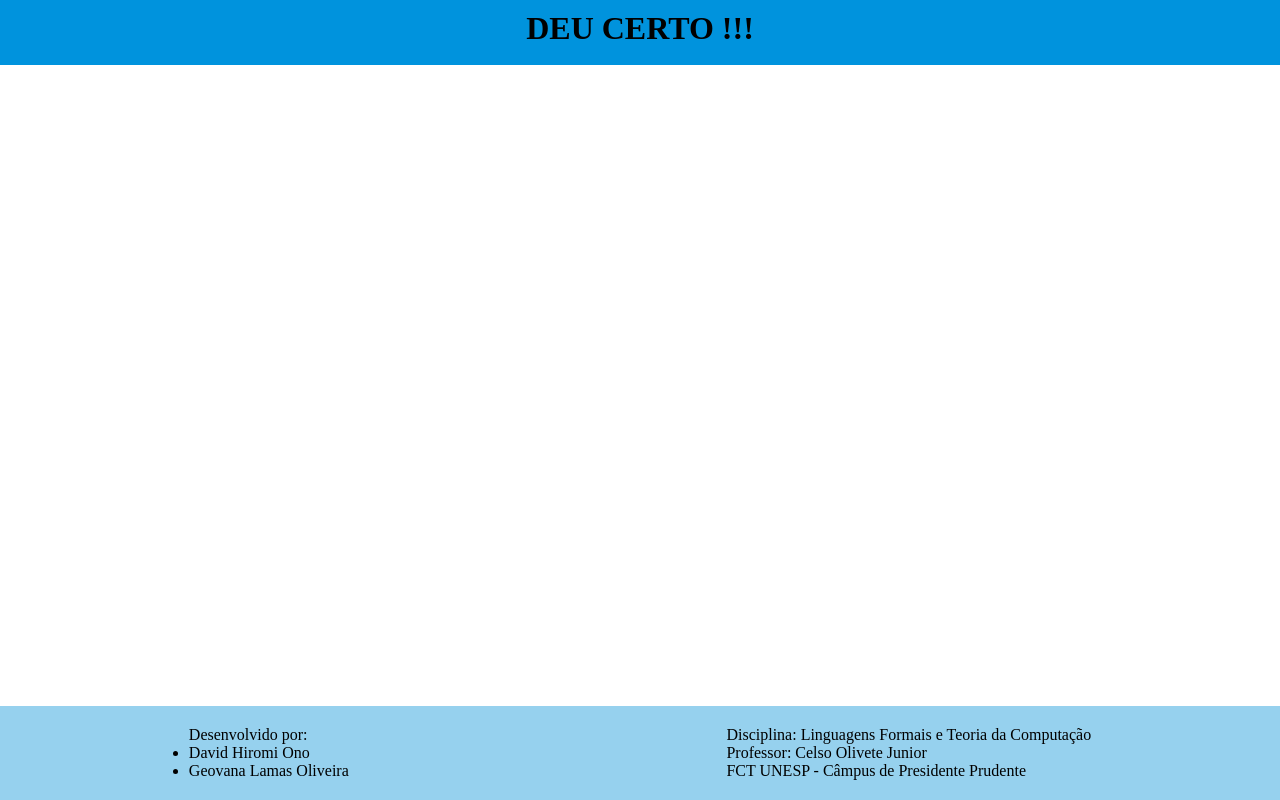
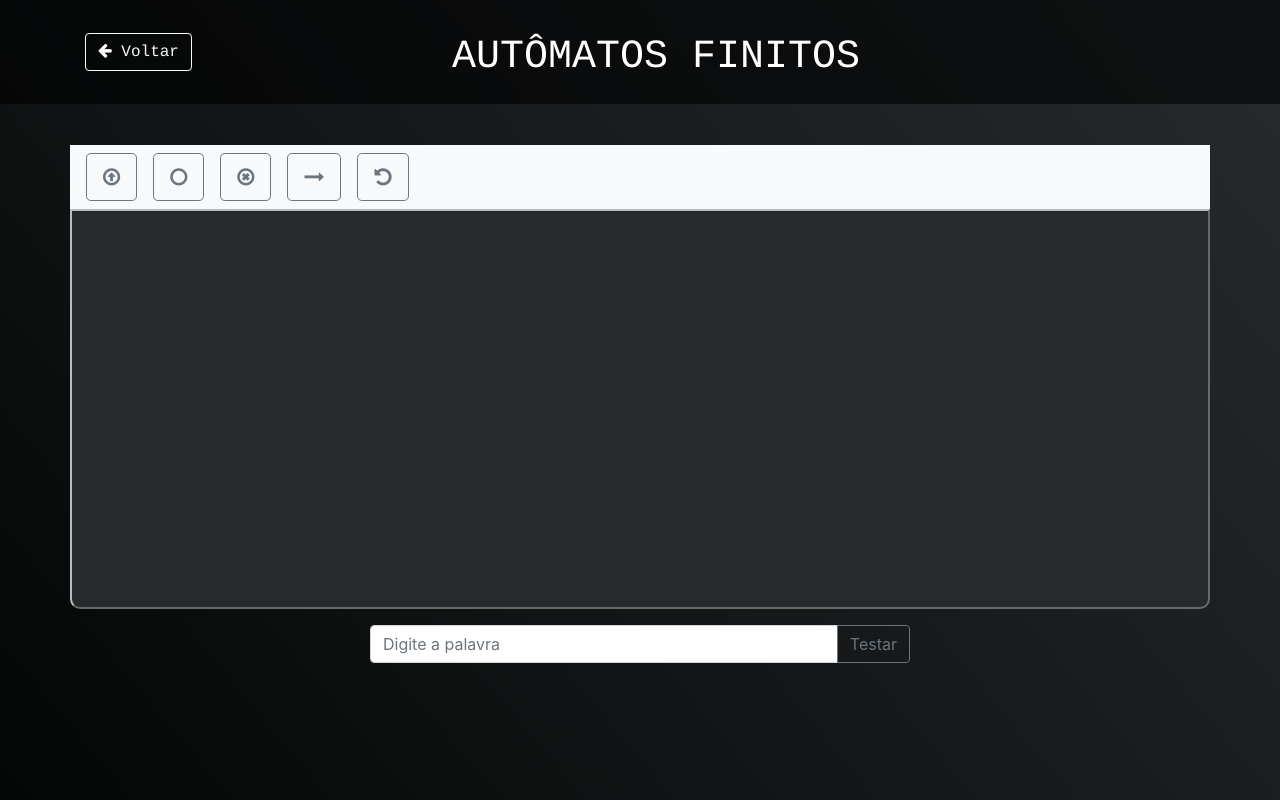
Before and after one commit to Tungsinn/trabalho-linguagens-formais, a plain HTML site: page Autômatos Finitos/index.html in a window 1280 px wide. Drawn offline with nearby package versions, Linux system fonts and the light colour scheme.

Commit message:
Criação da caixa do autômato e barra de navegação com as ferramentas

```diff
--- a/Autômatos Finitos/index.html
+++ b/Autômatos Finitos/index.html
@@ -1,29 +1,90 @@
 <!DOCTYPE html>
 <html lang="pt-br">
-<head>
-    <meta charset="UTF-8">
-    <meta name="viewport" content="width=device-width, initial-scale=1.0">
-    <title>Trabalho Prático</title>
-    <link rel="stylesheet" href="style.css">
-</head>
+  <head>
+    <!-- Meta tags Obrigatórias -->
+    <meta charset="utf-8">
+    <meta name="viewport" content="width=device-width, initial-scale=1, shrink-to-fit=no">
+
+    <!-- Bootstrap CSS -->
+    <link rel="stylesheet" href="https://stackpath.bootstrapcdn.com/bootstrap/4.1.3/css/bootstrap.min.css" integrity="sha384-MCw98/SFnGE8fJT3GXwEOngsV7Zt27NXFoaoApmYm81iuXoPkFOJwJ8ERdknLPMO" crossorigin="anonymous">
+
+    <!-- Font Awesome -->
+    <link rel="stylesheet" href="https://cdnjs.cloudflare.com/ajax/libs/font-awesome/4.7.0/css/font-awesome.min.css">
+
+    <!-- HTML5Shiv -->
+    <!--[if lt IE 9]>
+      <script src="https://oss.maxcdn.com/html5shiv/3.7.2/html5shiv.min.js"></script>
+    <![endif]-->
+
+    <!-- Estilo customizado -->
+    <link rel="stylesheet" type="text/css" href="style.css">
+
+    <title>Linguagens Regulares</title>
+    <link rel="icon" href="../unesp-icon.png">
+  </head>
+
 <body>
     <header>
-        <h1>DEU CERTO !!!</h1>
+        <nav class="navbar navbar-expand-md navbar-light fixed-top navbar-transparente">
+            <div class="container">
+                <a href="../index.html" class="btn btn-md btn-outline-light">
+                    <i class="fa fa-arrow-left text-white"></i>
+                     Voltar
+                </a>
+
+                <h1>Autômatos Finitos</h1>
+            </div>
+        </nav>
     </header>
 
-    <footer>
-        <div>
-            <p>Desenvolvido por:</p>
-            <ul>
-                <li>David Hiromi Ono</li>
-                <li>Geovana Lamas Oliveira</li>
-            </ul>
+    <section id="principal">
+        <div class="container">
+            <div class="row">
+                <nav class="navbar navbar-light bg-light col-md-12">
+                    <form class="form-inline">
+                        <button class="btn btn-lg btn-outline-secondary mr-3" type="button" data-toggle="tooltip" data-placement="top"
+                        title="Selecionar">
+                            <i class="fa fa-arrow-circle-o-up"></i>
+                        </button>
+
+                        <button class="btn btn-lg btn-outline-secondary mr-3" type="button" data-toggle="tooltip" data-placement="top"
+                        title="Criar estado">
+                            <i class="fa fa-circle-o"></i>
+                        </button>
+
+                        <button class="btn btn-lg btn-outline-secondary mr-3" type="button" data-toggle="tooltip" data-placement="top"
+                        title="Apagar">
+                            <i class="fa fa-times-circle-o"></i>
+                        </button>
+
+                        <button class="btn btn-lg btn-outline-secondary mr-3" type="button" data-toggle="tooltip" data-placement="top"
+                        title="Criar transição">
+                            <i class="fa fa-long-arrow-right"></i>
+                        </button>
+
+                        <button class="btn btn-lg btn-outline-secondary mr-3" type="button" data-toggle="tooltip" data-placement="top"
+                        title="Desfazer">
+                            <i class="fa fa-undo"></i>
+                        </button>
+                    </form>
+                </nav>
+
+                <div id="automato" class="col-md-12">
+
+                </div>
+
+                <div class="col-md-6 input-group mt-3 mb-3">
+                    <input type="text" id="test" class="form-control" placeholder="Digite a palavra">
+                    <div class="input-group-append">
+                        <button id="testaExpressao" class="btn btn-outline-secondary" type="button">
+                            Testar
+                        </button>
+                    </div>
+                </div>
+            </div>
         </div>
-        <div>
-            <p>Disciplina: Linguagens Formais e Teoria da Computação</p>
-            <p>Professor: Celso Olivete Junior</p>
-            <p>FCT UNESP - Câmpus de Presidente Prudente</p>
-        </div>
-    </footer>
+    </section>
+
+    <script src="./script.js"></script>
 </body>
 </html>
--- a/Autômatos Finitos/style.css
+++ b/Autômatos Finitos/style.css
@@ -1,39 +1,49 @@
-*{
-    padding: 0;
-    margin: 0;
+html, body {
+    height: 100%;
+    overflow-x: hidden;
 }
 
-header{
-    height: 65px;
-    background-color: #0093DD;
+body {
+    background: linear-gradient(50deg, #050606, #272b2e);
+}
+
+nav.navbar-transparente {
+    padding: 15px 0px;
+    background: rgba(0,0,0,0.6);
+}
+
+a {
+    color: white;
+    font-family: Courier, Arial, Helvetica, sans-serif;
+    text-decoration: none;
+}
+
+#principal {
+    margin-top: 145px;
     text-align: center;
 }
 
-h1{
-    padding: 10px;
+#automato {
+    border: 2px solid #bbbdbd;
+    border-style: outset;
+    border-radius: 0px 0px 10px 10px;
+    background-color: #272b2e;
+    width: 600px;
+    height: 400px;
 }
 
-.botoes{
-    display: flex;
-    flex-direction: column;
-    align-items: center;
-    margin: 40px;
+.col-md-6 {
+    float: none;
+    margin: auto;
 }
 
-button{
-    margin: 15px;
-    padding: 12px;
-    width: 250px;
-    background-color: #0093DD;
+/*************** TIPOGRAFIA **************/
+
+h1 {
+    margin-top: 18px;
+    margin-right: 335px;
+    color: white;
+    font-family: Courier, Arial, Helvetica, sans-serif;
+    text-transform: uppercase;
+
 }
-
-footer{
-    display: flex;
-    flex-direction: row;
-    justify-content: space-around;
-    position: absolute;
-    bottom: 0;
-    width: 100%;
-    padding: 20px 0px;
-    background-color: #96d1ee;
-}
--- a/Gramática/style.css
+++ b/Gramática/style.css
@@ -26,7 +26,7 @@ a {
 #arvore {
     border: 2px solid #bbbdbd;
     border-style: outset;
-    border-radius: 10px 5%;
+    border-radius: 10px;
     background-color: #272b2e;
     width: 600px;
     height: 480px;
```
Also changed, not shown: index.html (+1 -1 lines).
